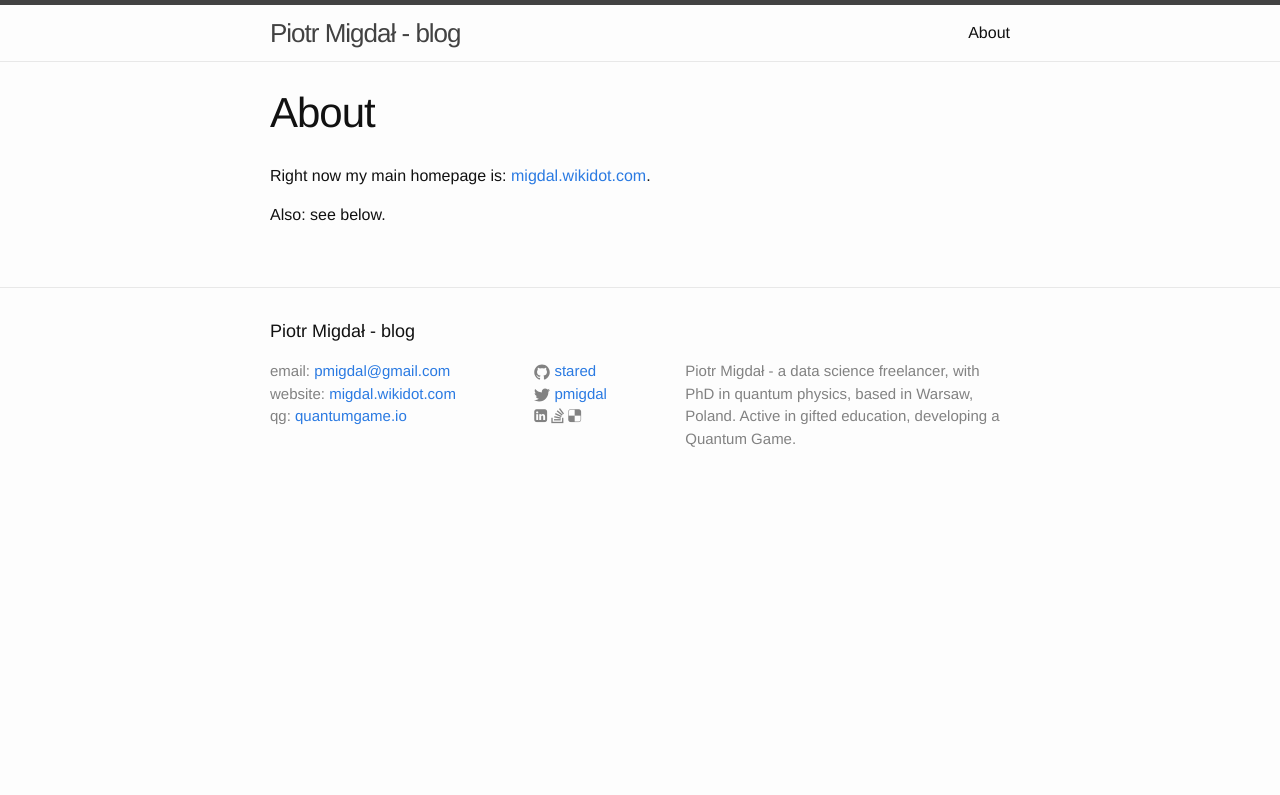
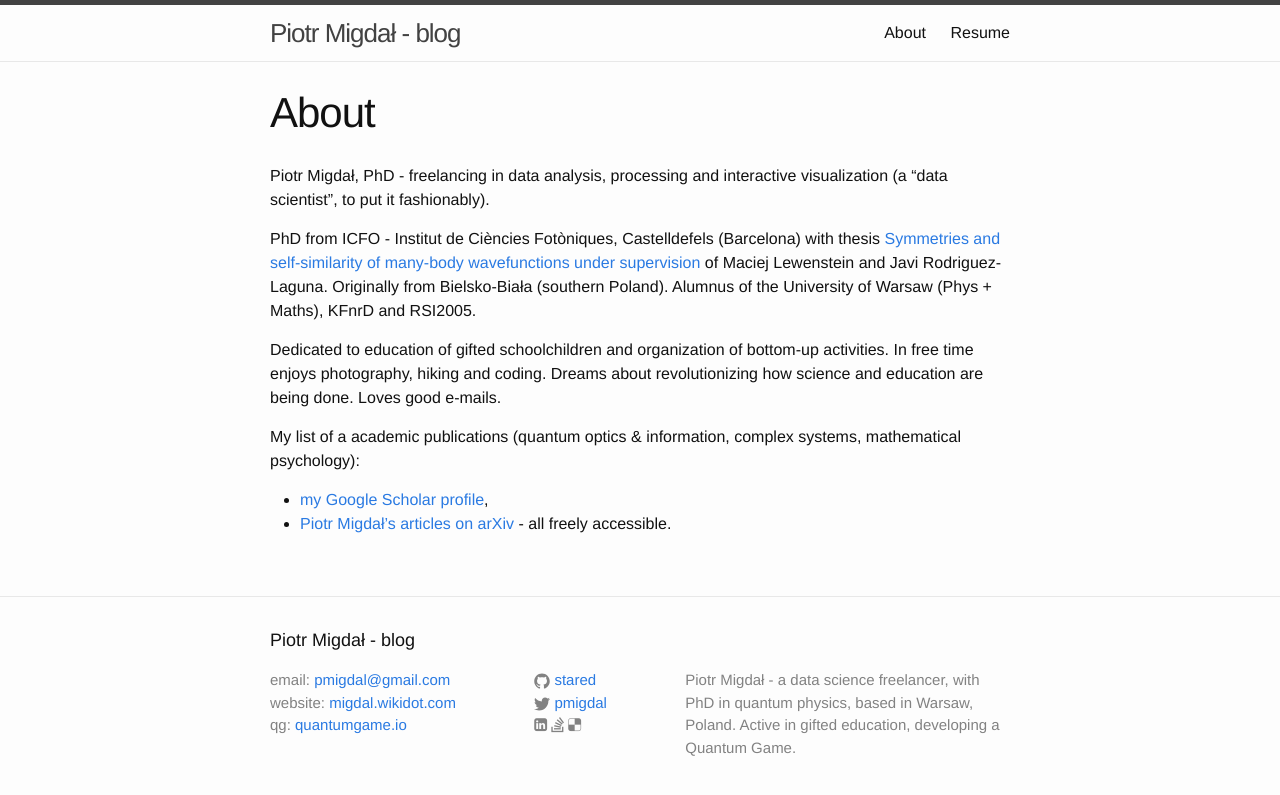
Before and after one commit to stared/jekyll-blog-pre-2022, a Jekyll site: the page built from about.md, in a window 1280 px wide. Shown: the top 795 px of the page. Built offline with Jekyll 4.4.1, drawn with Linux system fonts in a browser that asks for light colours; nearby versions of some CDN libraries.

Commit message:
resume and about

```diff
--- a/about.md
+++ b/about.md
@@ -4,6 +4,13 @@ title: About
 permalink: /about/
 ---
 
-Right now my main homepage is: [migdal.wikidot.com](http://migdal.wikidot.com/).
+Piotr Migdał, PhD - freelancing in data analysis, processing and interactive visualization (a "data scientist", to put it fashionably).
 
-Also: see below.
+PhD from ICFO - Institut de Ciències Fotòniques, Castelldefels (Barcelona) with thesis [Symmetries and self-similarity of many-body wavefunctions under supervision](http://arxiv.org/abs/1412.6796) of Maciej Lewenstein and Javi Rodriguez-Laguna. Originally from Bielsko-Biała (southern Poland). Alumnus of the University of Warsaw (Phys + Maths), KFnrD and RSI2005.
+
+Dedicated to education of gifted schoolchildren and organization of bottom-up activities. In free time enjoys photography, hiking and coding. Dreams about revolutionizing how science and education are being done. Loves good e-mails.
+
+My list of a academic publications (quantum optics & information, complex systems, mathematical psychology):
+
+* [my Google Scholar profile](https://scholar.google.pl/citations?user=JUwBsPAAAAAJ),
+* [Piotr Migdał's articles on arXiv](http://arxiv.org/a/migdal_p_1.html) - all freely accessible.
```
Also changed, not shown: resume.md (added, +14 -0 lines).
